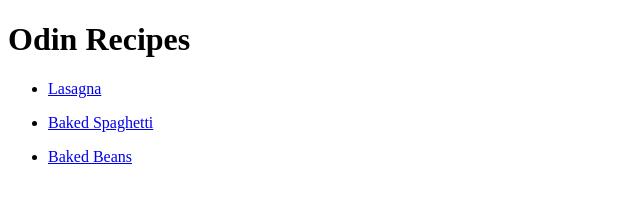
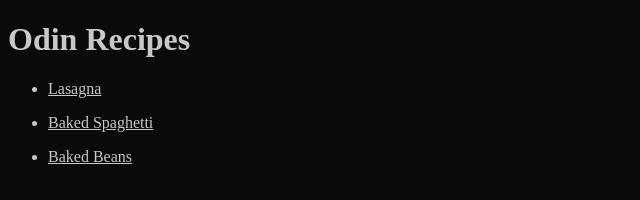
Before and after one commit to archon-valec/odin-recipes, a plain HTML site: page index.html in a window 1280 px wide. Shown: the whole page, without its empty margins (0-640 px from the left). Drawn offline with Linux system fonts and the light colour scheme.

Commit message:
add basic CSS to darken background and lighten text

```diff
--- a/index.html
+++ b/index.html
@@ -4,6 +4,7 @@
     <meta charset="UTF-8">
     <meta name="viewport" content="width=device-width, initial-scale=1.0">
     <title>Recipes</title>
+    <link rel="stylesheet" href="style.css">
 </head>
 <body>
     <h1>Odin Recipes</h1>
--- /dev/null
+++ b/recipes/style.css
@@ -0,0 +1,7 @@
+* {
+    background-color: rgb(10, 10, 10);
+}
+
+* {
+    color: rgb(200, 200, 200);
+}
--- /dev/null
+++ b/style.css
@@ -0,0 +1,7 @@
+* {
+    background-color: rgb(10, 10, 10);
+}
+
+* {
+    color: rgb(200, 200, 200);
+}
```
Also changed, not shown: recipes/baked.html (+1 -0 lines), recipes/beans.html (+1 -0 lines), recipes/lasagna.html (+1 -0 lines).
